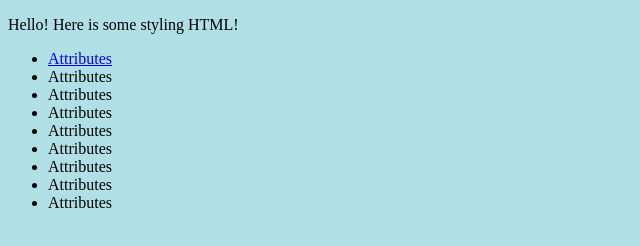
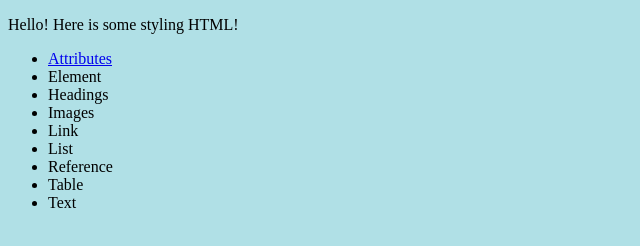
Before and after one commit to Gwammer/Gwammer.github.io, a plain HTML site: page exercises/index.html in a window 1280 px wide. Shown: the whole page, without its empty margins (0-640 px from the left). Drawn offline with Linux system fonts and the light colour scheme.

Commit message:
Update index.html

```diff
--- a/exercises/index.html
+++ b/exercises/index.html
@@ -8,14 +8,14 @@
   <p>Hello! Here is some styling HTML!</p?>
 
   <ul>
-    <li><a href=attributes.html>Attributes</a></li>
-    <li><a herf=element.html>Attributes</a></li>
-    <li><a herf=headings.html>Attributes</a></li>
-    <li><a herf=image.html>Attributes</a></li>
-    <li><a herf=link.html>Attributes</a></li>
-    <li><a herf=list.html>Attributes</a></li>
-    <li><a herf=reference.html>Attributes</a></li>
-    <li><a herf=table.html>Attributes<a/></li>
-    <li><a herf=text.html>Attributes<a/></li>
+    <li><a href="attributes.html">Attributes</a></li>
+    <li><a herf="element.html">Element</a></li>
+    <li><a herf="headings.html">Headings</a></li>
+    <li><a herf="image.html">Images</a></li>
+    <li><a herf="link.html">Link</a></li>
+    <li><a herf="list.html">List</a></li>
+    <li><a herf="reference.html">Reference</a></li>
+    <li><a herf="table.html">Table<a/></li>
+    <li><a herf="text.html">Text<a/></li>
 
   </ul>
```
